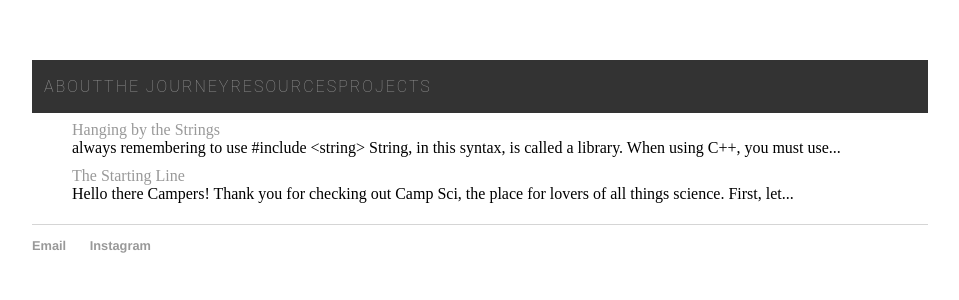
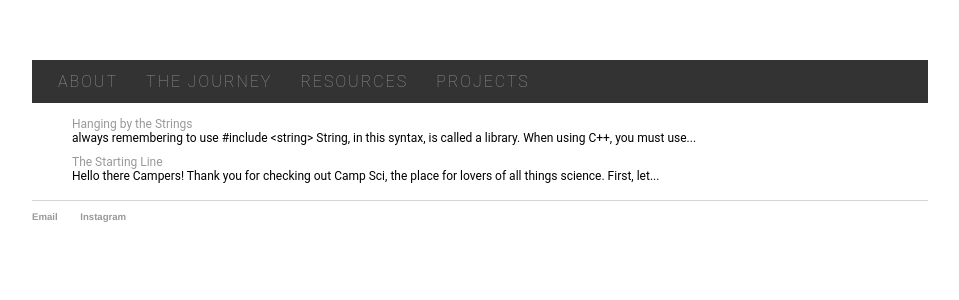
Before and after one commit to campsci/campsci.github.io, a Jekyll site: the page built from home/home.html, in a window 1280 px wide. Shown: the top 300 px of the page, without its empty margins (160-1119 px from the left). Built offline with Jekyll 4.4.1, drawn with Linux system fonts in a browser that asks for light colours.

Commit message:
Update main.css

```diff
--- a/css/main.css
+++ b/css/main.css
@@ -1,4 +1,7 @@
 body {
+    font-family: 'Roboto', sans-serif;
+    font-size: 12px;
+    margin-top: 90px;
     margin: 60px auto;
     width: 70%;
     background-color: #FFF;
@@ -22,7 +25,8 @@ body {
 
 .navigation li {
   color: #666666;
-  display: inline;
+  padding: 0 14px;
+  display: inline-block;
   text-align: center;
   float: left;
   font-family: 'Roboto', sans-serif;
```
